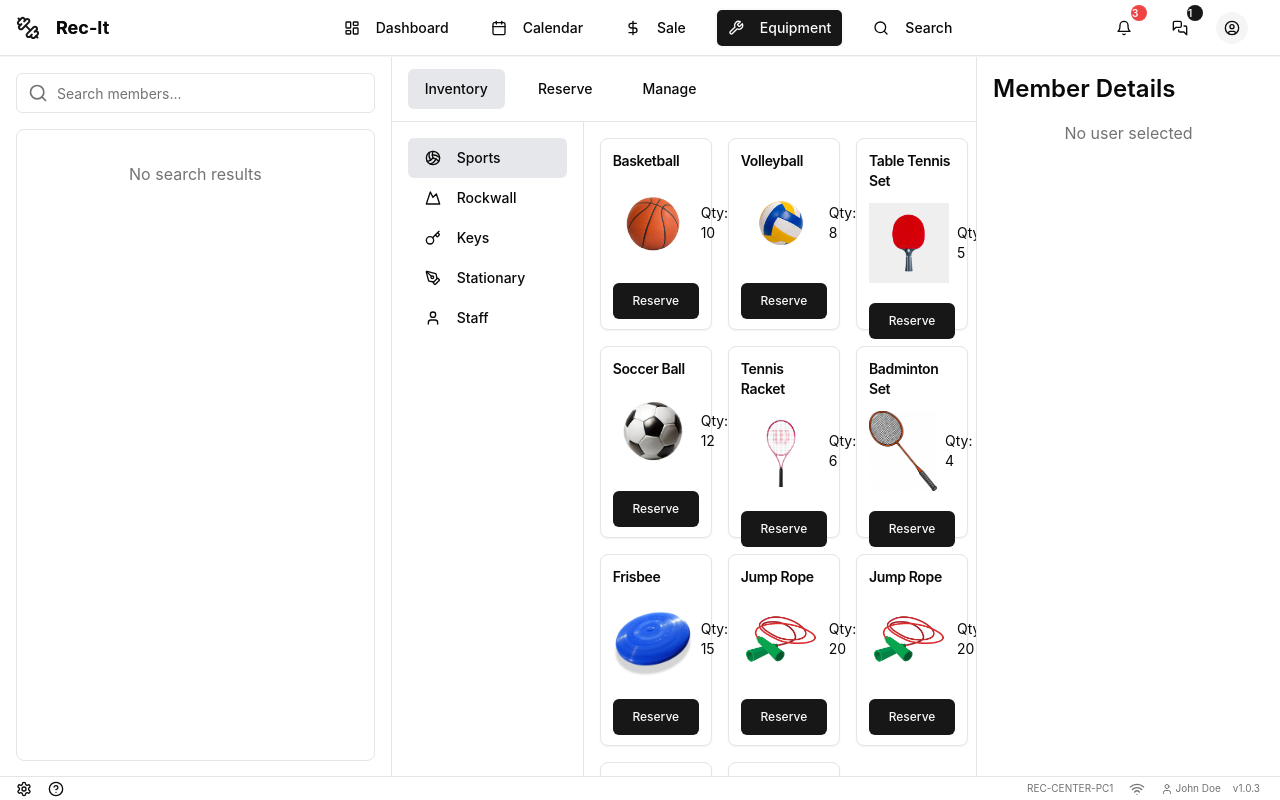
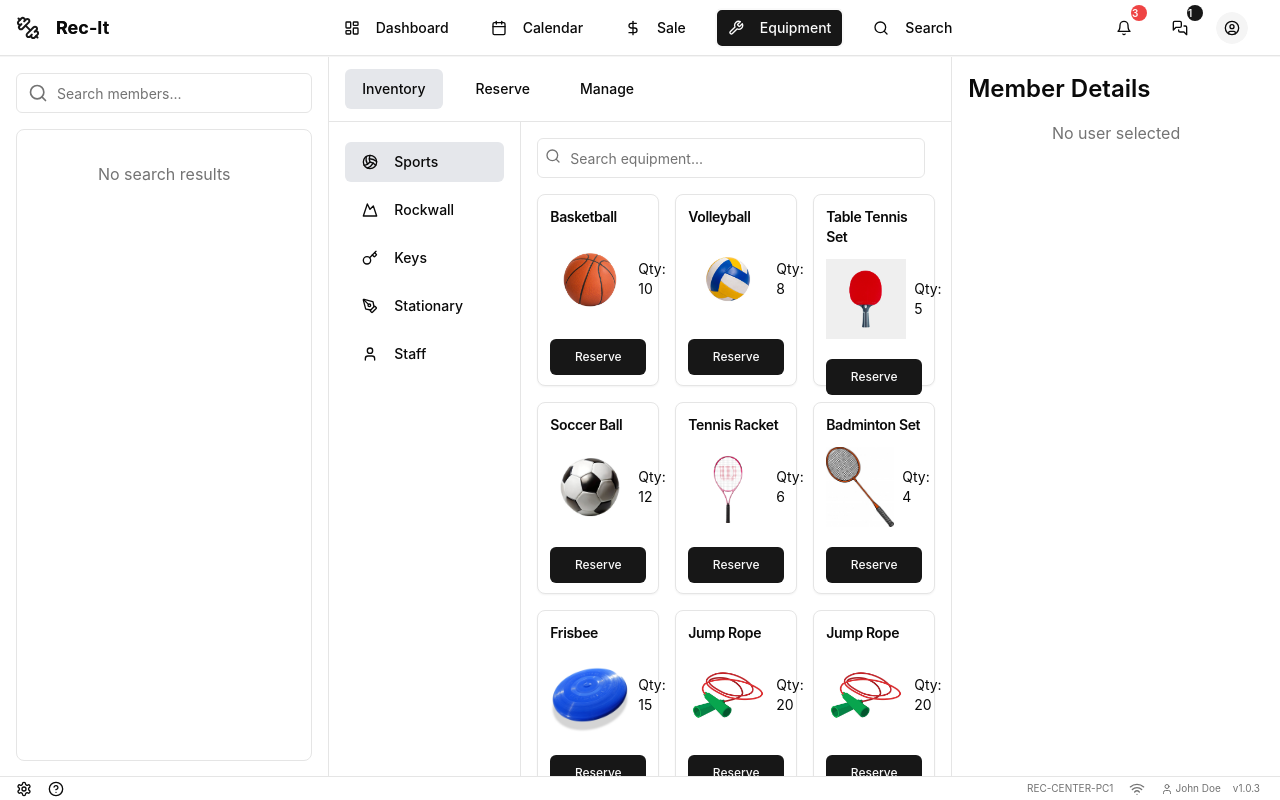
Before and after one commit to SanketBaviskar/Rec-It, a React (Vite) app: page /dashboard in a window 1280 px wide. Both pictures are taken after a click on the button "Equipment". Built offline with nearby package versions, Linux system fonts and the light colour scheme.

Commit message:
update in equipment navbar

```diff
--- a/src/Pages/MainWindow/EquipmentTab/EquipmentInventory.tsx
+++ b/src/Pages/MainWindow/EquipmentTab/EquipmentInventory.tsx
@@ -7,14 +7,16 @@ import {
 } from "@/components/ui/card";
 import { Badge } from "@/components/ui/badge";
 import { Button } from "@/components/ui/button";
-import basketball from "@/assets/EquipmentImages/basketball.jpg"
-import vollyball from "@/assets/EquipmentImages/vollyball.jpg"
-import soccerball from "@/assets/EquipmentImages/soccerball.jpg"
-import tabletennis from "@/assets/EquipmentImages/tabletennis.webp"
-import badminton from "@/assets/EquipmentImages/badminton.jpg"
-import tennisrq from "@/assets/EquipmentImages/tennisrq.webp"
-import jumprope from "@/assets/EquipmentImages/jumprope.jpg"
-import frisbee from "@/assets/EquipmentImages/frisbee.jpg"
+import basketball from "@/assets/EquipmentImages/basketball.jpg";
+import vollyball from "@/assets/EquipmentImages/vollyball.jpg";
+import soccerball from "@/assets/EquipmentImages/soccerball.jpg";
+import tabletennis from "@/assets/EquipmentImages/tabletennis.webp";
+import badminton from "@/assets/EquipmentImages/badminton.jpg";
+import tennisrq from "@/assets/EquipmentImages/tennisrq.webp";
+import jumprope from "@/assets/EquipmentImages/jumprope.jpg";
+import frisbee from "@/assets/EquipmentImages/frisbee.jpg";
+import { Input } from "@/components/ui/input";
+import { Search } from "lucide-react";
 
 type EquipmentItem = {
   id: string;
@@ -65,7 +67,7 @@ const sportsEquipment: EquipmentItem[] = [
     name: "Badminton Set",
     quantity: 4,
     condition: "Good",
-    image: badminton ,
+    image: badminton,
   },
   {
     id: "7",
@@ -106,8 +108,19 @@ const sportsEquipment: EquipmentItem[] = [
 
 export function EquipmentInventory() {
   return (
-    <div className="pl-4 pr-2 py-4 pb-4">
-      <div className="grid grid-cols-2 md:grid-cols-3 lg:grid-cols-3 gap-4">
+    <div className="h-[83vh] ">
+      <div className="p-4 sticky top-0 z-50">
+      <Search className="absolute left-2 top-2.5 h-4 w-4 translate-x-4 translate-y-4 text-muted-foreground" />
+        <Input
+          type="text"
+          placeholder="Search equipment..."
+          // value={searchQuery}
+          // onChange={(e) => setSearchQuery(e.target.value)}
+          className="pl-8 w-[97.4%]"
+        />
+      </div>
+      <div className="h-[75vh] overflow-y-auto overflow-x-hidden px-4 pb-4 ">
+        <div className="grid grid-cols-2 md:grid-cols-3 lg:grid-cols-3 gap-4 ">
           {sportsEquipment.map((item) => (
             <Card
               key={item.id}
@@ -135,5 +148,6 @@ export function EquipmentInventory() {
           ))}
         </div>
       </div>
+    </div>
   );
 }
--- a/src/Pages/MainWindow/EquipmentTab/EquipmentManage.tsx
+++ b/src/Pages/MainWindow/EquipmentTab/EquipmentManage.tsx
@@ -1,5 +1,4 @@
 'use client'
-
 import React, { useState, useEffect } from 'react'
 import { Button } from "@/components/ui/button"
 import { Input } from "@/components/ui/input"
@@ -39,6 +38,7 @@ export function EquipmentManage({ initialItems }: EquipmentManagementProps) {
     toast({
       title: "Item Checked In",
       description: "The item has been successfully checked in.",
+      className: "bg-red-500 text-white",
     })
   }
 
--- a/src/Pages/MainWindow/EquipmentTab/EquipmentNavBar.tsx
+++ b/src/Pages/MainWindow/EquipmentTab/EquipmentNavBar.tsx
@@ -94,7 +94,6 @@ export default function EquipmentNavBar() {
           </div>
         </div>
       </nav>
-
       {/* Main Content */}
       <div className="flex flex-1 overflow-hidden">
         {/* Left Vertical Navbar (Inventory Categories) */}
@@ -102,7 +101,7 @@ export default function EquipmentNavBar() {
           <nav className="w-48 bg-white border-r">
             <ul className="py-4 px-4">
               {inventoryCategories.map((item) => (
-                <li key={item.id}>
+                <li key={item.id} className="py-1">
                   <Button
                     variant="ghost"
                     className={`w-full justify-start py-2 px-4 ${
@@ -127,9 +126,9 @@ export default function EquipmentNavBar() {
         >
           {/* Inventory Section */}
           {activeSection === "inventory" && (
-            <div className="h-full flex flex-col overflow-y-auto overflow-x-hidden">
+            <div className="h-full flex flex-col ">
               {activeCategory && (
-                <div className="flex-1 overflow-y-auto overflow-x-hidden">
+                <div className="flex-1">
                   {activeCategory === "Sports" && <EquipmentInventory />}
                   {/* Add conditional rendering for other categories if needed */}
                 </div>
@@ -139,7 +138,7 @@ export default function EquipmentNavBar() {
 
           {/* Reserve Section */}
           {activeSection === "reserve" && (
-            <div className="p-4 h-full overflow-y-auto">
+            <div className="p-4 h-full ">
               <h2 className="text-2xl font-bold mb-4">Reserve</h2>
               {/* Reserve section content */}
             </div>
@@ -147,7 +146,7 @@ export default function EquipmentNavBar() {
 
           {/* Manage Section */}
           {activeSection === "manage" && (
-            <div className="p-4 h-full overflow-y-auto">
+            <div className="h-full">
               <EquipmentManage initialItems={initialCheckedOutItems} />
             </div>
           )}
--- a/src/Pages/MainWindow/EquipmentTab/EquipmentTab.tsx
+++ b/src/Pages/MainWindow/EquipmentTab/EquipmentTab.tsx
@@ -32,7 +32,7 @@ export default function EquipmentTab() {
   return (
     <div className="flex h-[90vh] gap-4">
       {/* Left Side - Search Results */}
-      <div className="w-[30%] flex flex-col gap-4 py-4 pl-4">
+      <div className="w-[25%] flex flex-col gap-4 py-4 pl-4">
         <SearchBar
           placeholder="Search members..."
           onSelect={(user) => handleUserSelect(user)}
@@ -61,19 +61,19 @@ export default function EquipmentTab() {
       </div>
 
       {/* Equipment Navbar */}
-      <div className="w-[47%] border-l border-r">
+      <div className="w-[50%] border-l border-r">
         <EquipmentNavBar />
       </div>
 
       {/* Member Details */}
-      <div className="w-[23%]">
+      <div className="w-[25%]">
         <MemberDetails userDetails={selectedCustomer} />
       </div>
     </div>
   );
 }
 
-// Extracted UserCard Component for modularity
+// Extracted UserCard Component for modularity:- after seaarching the result is shown as a user card and this is the code to show that single user card
 interface UserCardProps {
   user: User;
   onClick: (user: User) => void;
```
Lines whose indentation alone changed are shown as unchanged.
